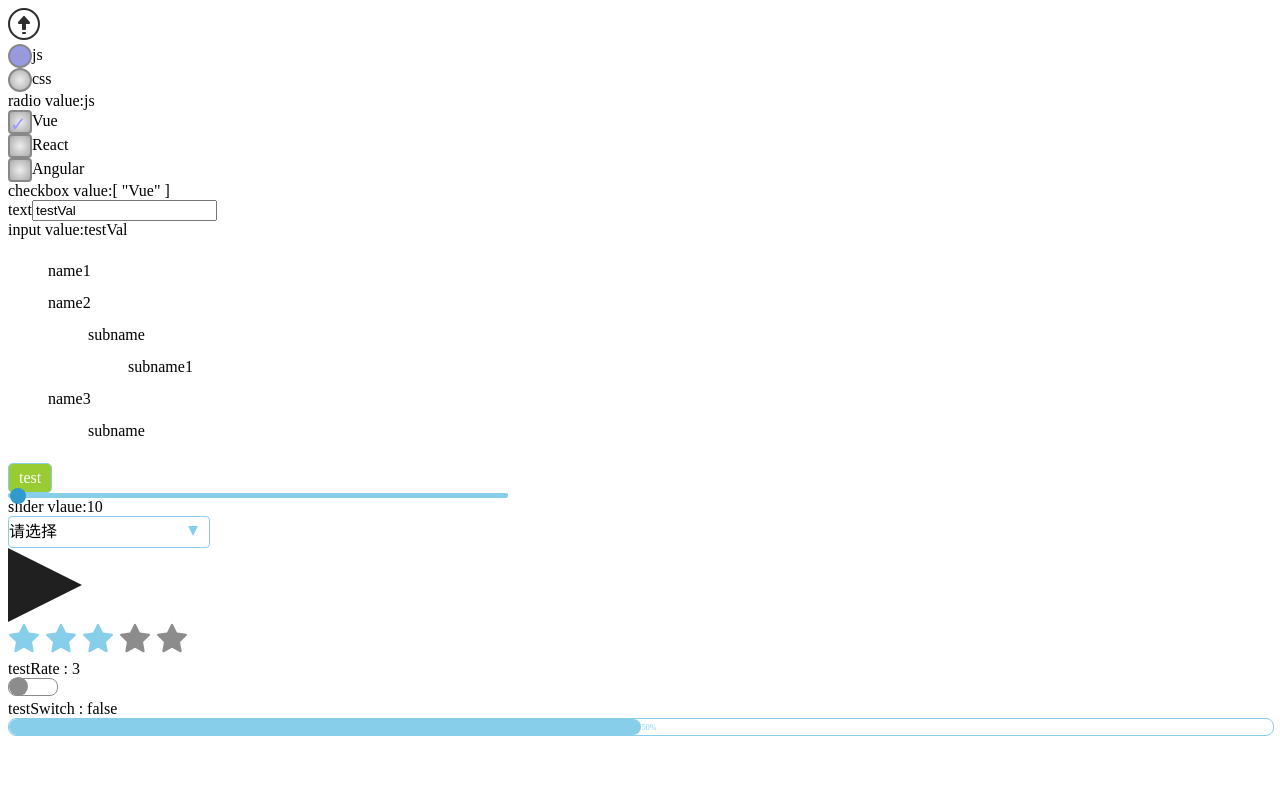
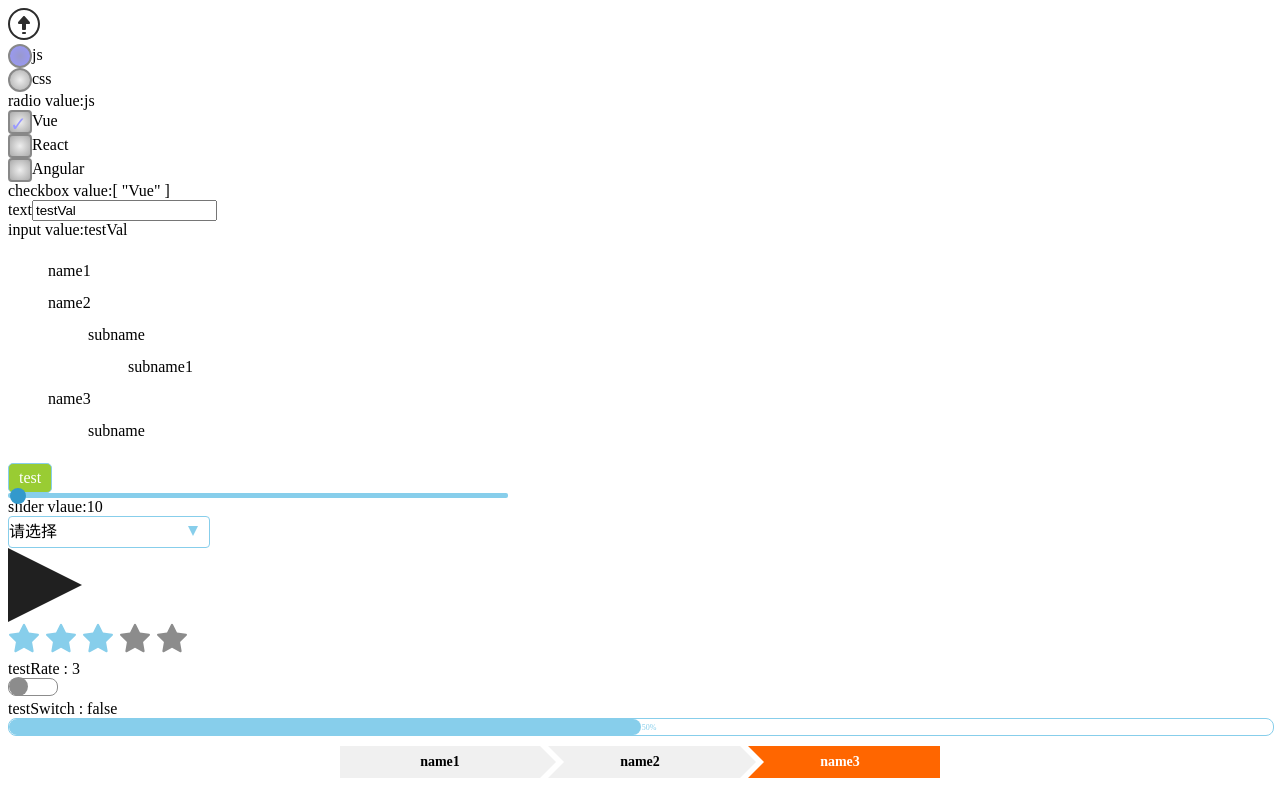
Before and after one commit to cheng87126/v-com, a Vue app: page / in a window 1280 px wide. Built offline with nearby package versions, Linux system fonts and the light colour scheme.

Commit message:
add breadcrumb.vue

```diff
--- a/src/app.vue
+++ b/src/app.vue
@@ -35,6 +35,7 @@
         <v-switch v-model="testSwitch"></v-switch>
         <div>testSwitch : {{testSwitch}}</div>
         <v-progress v-bind:value="testProgress"></v-progress>
+        <v-breadcrumb v-bind:name="testBreadcrumb" v-bind:current="2"></v-breadcrumb>
     </div>
 </template>
 <script>
@@ -51,6 +52,7 @@ import Play from './play.vue'
 import Rate from './rate.vue'
 import SwitchOnoff from './switch.vue'
 import Progress from './progress.vue'
+import Breadcrumb from './breadcrumb.vue'
 export default {
     name:'app',
     data(){
@@ -93,7 +95,8 @@ export default {
             testPlay:true,
             testRate:3,
             testSwitch:false,
-            testProgress:50
+            testProgress:50,
+            testBreadcrumb:['name1','name2','name3']
         }
     },
     components:{
@@ -109,7 +112,8 @@ export default {
         'v-play':Play,
         'v-rate':Rate,
         'v-switch':SwitchOnoff,
-        'v-progress':Progress
+        'v-progress':Progress,
+        'v-breadcrumb':Breadcrumb
     },
     methods:{
         validInput(val){
--- /dev/null
+++ b/src/breadcrumb.vue
@@ -0,0 +1,82 @@
+<style scoped>
+.clearfix::after,
+.clearfix::before{
+    content: '';
+    display: block;
+    clear: both;
+    line-height: 0;
+}
+ul{
+    margin: 0;
+    padding: 0;
+}
+.breadcrumb{
+    width: 600px;
+    margin: 10px auto;
+    background: #f0f0f0;
+    height: 32px;
+    overflow: hidden;
+    line-height: 32px;
+    position: relative;
+}
+.breadcrumb li{
+  float:left;
+  width:200px;
+  text-align:center;
+  position:relative;
+  z-index:2;
+  font-weight:bold;
+  font-size:14px;
+  list-style: none;
+}
+.breadcrumb li em{
+  position:absolute;
+  right:-24px;
+  top:-8px;
+  width:0;
+  height:0;
+  line-height:0;
+  border-width:24px 0 24px 24px;
+  border-color:transparent  transparent transparent #fff;
+  border-style:dashed dashed dashed solid;
+}
+.breadcrumb li i{
+  position:absolute;
+  right:-16px;
+  top:0;
+  width:0;
+  height:0;
+  line-height:0;
+  border-width:16px 0 16px 16px;
+  border-color:transparent  transparent transparent #f0f0f0;
+  border-style:dashed dashed dashed solid;
+}
+.breadcrumb li.current{
+  background:#f60;
+  color:#fff;
+  z-index:1;
+}
+.breadcrumb li.current i{
+  border-color:transparent  transparent transparent #f60;
+}
+</style>
+<template>
+    <div class="breadcrumb">
+        <ul class="clearfix">
+            <li
+                v-for="(item,idx) in name" :key="item.id"
+                v-bind:class="{'current':current === idx}">{{item}}<em></em><i></i></li>
+            <!-- <li>面包屑二<em></em><i></i></li>
+            <li class="current">面包屑二<em></em><i></i></li> -->
+        </ul>
+    </div>
+</template>
+<script>
+export default {
+    name:'breadcrumb',
+    props:{
+        name:Array,
+        current:Number
+    }
+}
+</script>
```
